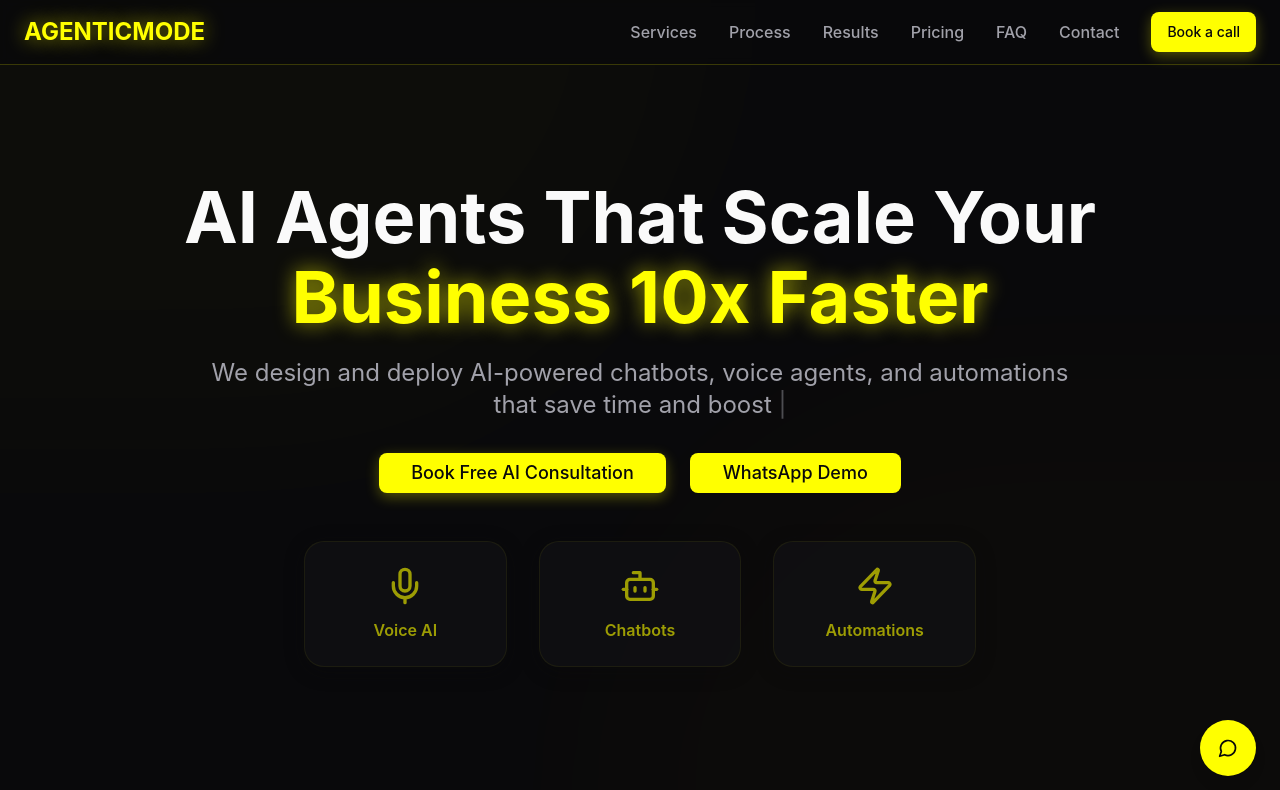
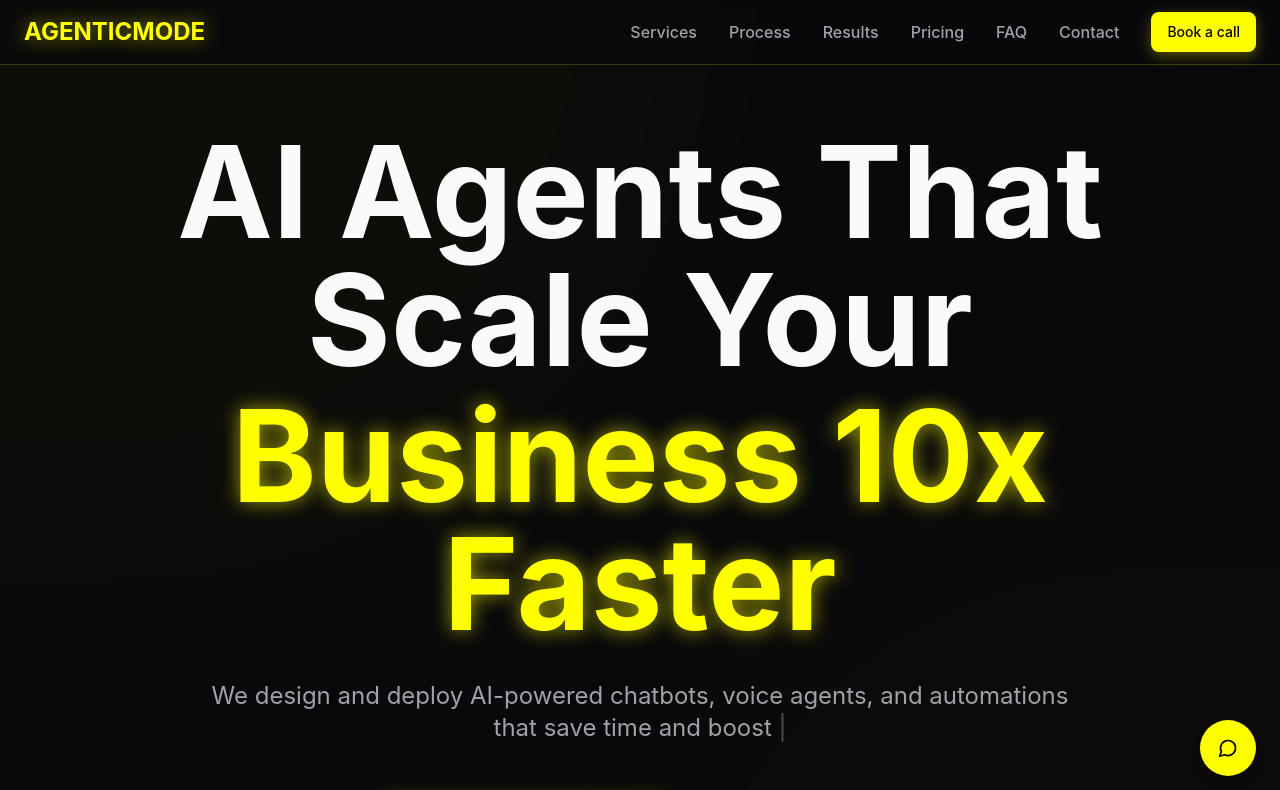
Before and after one commit to emdeveloperankit/lovable-ai-cascade-78, a React (Vite) app: page / in a window 1280 px wide. Shown: the top 790 px of the page. Built offline with nearby package versions, Linux system fonts and the light colour scheme; the HTML template or start-up script is replaced by a standard one.

Commit message:
Update Hero section text

```diff
--- a/src/components/sections/Hero.tsx
+++ b/src/components/sections/Hero.tsx
@@ -44,10 +44,10 @@ const Hero = () => {
       }
     }
   };
-  return <section className="min-h-screen bg-background flex items-center justify-center relative overflow-hidden pt-20 pb-8">
+  return <section className="min-h-screen bg-background flex items-center justify-center relative overflow-hidden pt-32 pb-8">
       <div className="container mx-auto px-4 sm:px-6 text-center relative z-10">
-        <motion.div variants={textVariants} initial="hidden" animate="visible" className="mb-6 md:mb-8">
-          <motion.h1 variants={childVariants} className="text-4xl md:text-6xl lg:text-7xl font-bold mb-6 text-foreground leading-tight">
+        <motion.div variants={textVariants} initial="hidden" animate="visible" className="mb-8 md:mb-12">
+          <motion.h1 variants={childVariants} className="text-5xl sm:text-6xl md:text-7xl lg:text-8xl xl:text-9xl font-bold mb-8 text-foreground leading-tight">
             <TypewriterText text="AI Agents That Scale Your" speed={100} className="block" />
             <motion.span variants={childVariants} className="text-primary text-glow block mt-2">
               <TypewriterText text="Business 10x Faster" delay={2000} speed={80} />
```
